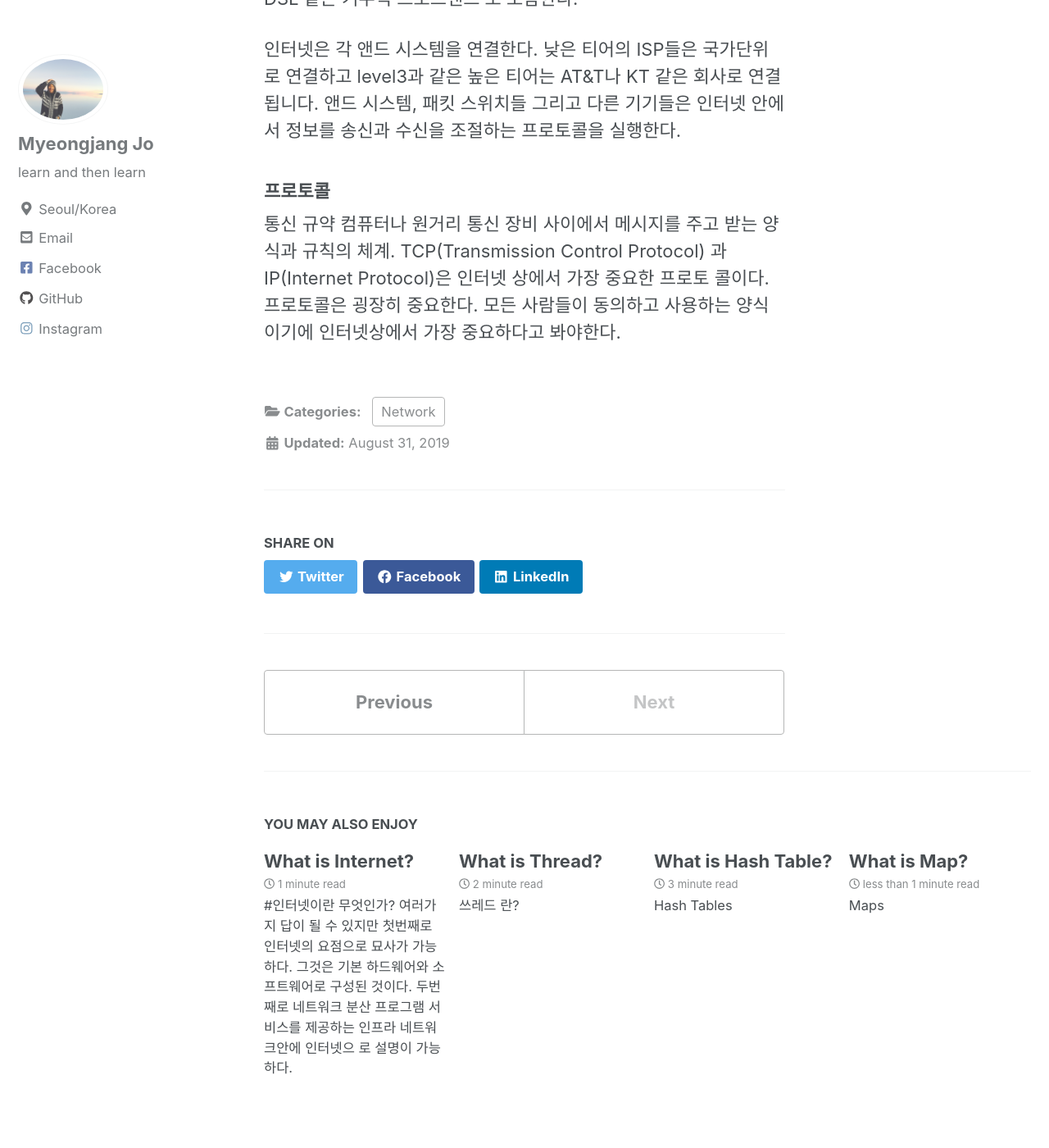
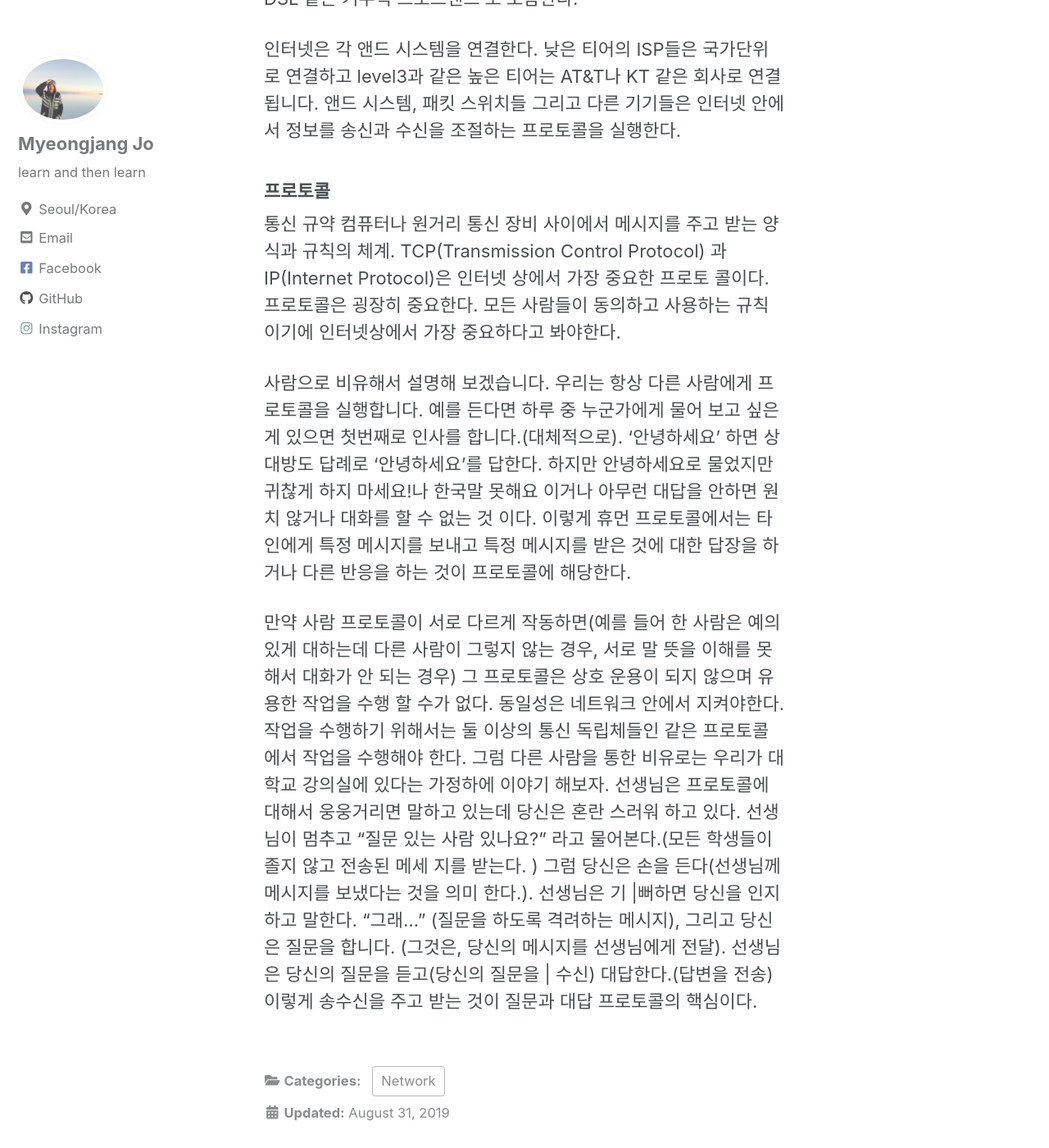
Before and after one commit to josephmjjo/josephmjjo.github.io, a Jekyll site: the page built from _posts/2019-08-31-Ispnprotocol.md, in a window 1280 px wide and 1400 px high, scrolled down 555 px. Shown: the whole window at 82% size. Built offline with Jekyll 4.4.1, drawn with Linux system fonts in a browser that asks for light colours; cached includes are drawn as plain includes; nearby versions of some CDN libraries; some of the changed text lies outside the part shown.

Commit message:
add more detail description about protocol

```diff
--- a/_posts/2019-08-31-Ispnprotocol.md
+++ b/_posts/2019-08-31-Ispnprotocol.md
@@ -21,4 +21,17 @@ ISP는 여러가지 네트워크 타입을 앤드 시스템 제공해준다 모
 
 통신 규약 컴퓨터나 원거리 통신 장비 사이에서 메시지를 주고 받는 양식과 규칙의 체계.
 TCP(Transmission Control Protocol) 과 IP(Internet Protocol)은 인터넷 상에서 가장 중요한 프로토 콜이다.
-프로토콜은 굉장히 중요한다. 모든 사람들이 동의하고 사용하는 양식이기에 인터넷상에서 가장 중요하다고 봐야한다.
+프로토콜은 굉장히 중요한다. 모든 사람들이 동의하고 사용하는 규칙이기에 인터넷상에서 가장 중요하다고 봐야한다.
+
+사람으로 비유해서 설명해 보겠습니다.
+우리는 항상 다른 사람에게 프로토콜을 실행합니다.
+예를 든다면 하루 중 누군가에게 물어 보고 싶은게 있으면 첫번째로 인사를 합니다.(대체적으로).
+'안녕하세요' 하면 상대방도 답례로 '안녕하세요'를 답한다. 하지만 안녕하세요로 물었지만 귀찮게 하지 마세요!나 한국말 못해요 이거나 아무런 대답을 안하면 원치 않거나 대화를 할 수 없는 것 이다.
+이렇게 휴먼 프로토콜에서는 타인에게 특정 메시지를 보내고 특정 메시지를 받은 것에 대한 답장을 하거나 다른 반응을 하는 것이 프로토콜에 해당한다.
+
+만약 사람 프로토콜이 서로 다르게 작동하면(예를 들어 한 사람은 예의있게 대하는데 다른 사람이 그렇지 않는 경우, 서로 말 뜻을 이해를 못 해서 대화가 안 되는 경우) 그 프로토콜은 상호 운용이 되지 않으며 유용한 작업을 수행 할 수가 없다.
+동일성은 네트워크 안에서 지켜야한다. 작업을 수행하기 위해서는 둘 이상의 통신 독립체들인 같은 프로토콜에서 작업을 수행해야 한다.
+그럼 다른 사람을 통한 비유로는 우리가 대학교 강의실에 있다는 가정하에 이야기 해보자.
+선생님은 프로토콜에 대해서 웅웅거리면 말하고 있는데 당신은 혼란 스러워 하고 있다.
+선생님이 멈추고 “질문 있는 사람 있나요?” 라고 물어본다.(모든 학생들이 졸지 않고 전송된 메세 지를 받는다. ) 그럼 당신은 손을 든다(선생님께 메시지를 보냈다는 것을 의미 한다.). 선생님은 기 |뻐하면 당신을 인지하고 말한다. "그래...” (질문을 하도록 격려하는 메시지), 그리고 당신은 질문을
+합니다. (그것은, 당신의 메시지를 선생님에게 전달). 선생님은 당신의 질문을 듣고(당신의 질문을 | 수신) 대답한다.(답변을 전송) 이렇게 송수신을 주고 받는 것이 질문과 대답 프로토콜의 핵심이다.
```
